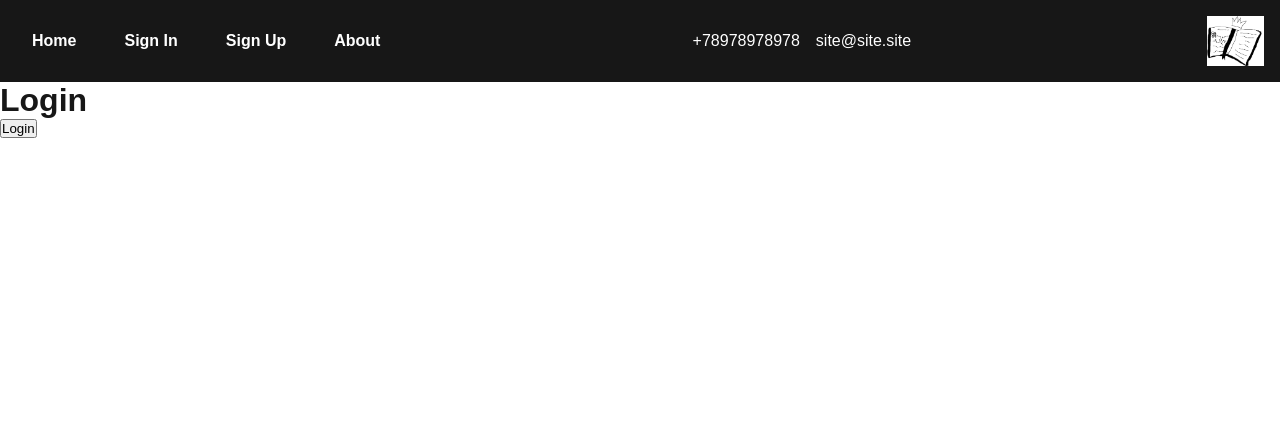
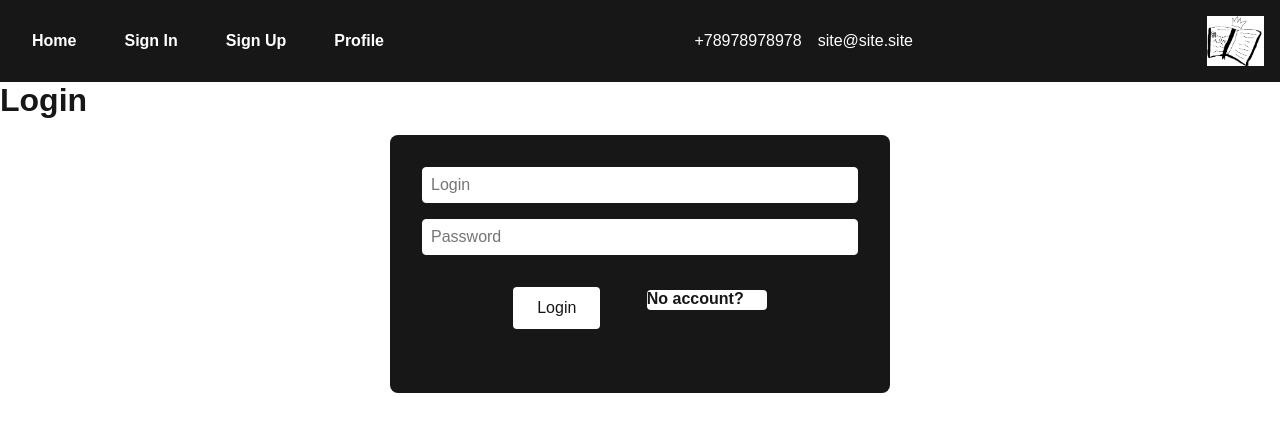
Before and after one commit to 3ablik/books, a Next.js app: page /login in a window 1280 px wide. Before the commit this address had no page. Shown: the top 432 px of the page. Built offline with nearby package versions, Linux system fonts and the light colour scheme.

Commit message:
Fixed all
Added:
AuthForm
RegisterForm
RegisterContext

Fixed:
login.js
register.js
AuthContext.js
layout.js

updated:
profile

```diff
--- a/package.json
+++ b/package.json
@@ -9,8 +9,9 @@
     "lint": "next lint"
   },
   "dependencies": {
+    "next": "15.1.6",
     "react": "^19.0.0",
     "react-dom": "^19.0.0",
-    "next": "15.1.6"
+    "styled-components": "^6.1.15"
   }
 }
--- a/src/app/context/AuthContext.js
+++ b/src/app/context/AuthContext.js
@@ -1,19 +1,22 @@
 "use client";
 import React, { useState, useContext, createContext, useEffect } from "react";
 
-const AuthContext = createContext({ isAuthenticated: false, login: () => {} });
+const AuthContext = createContext({ isAuthenticated: false, auth: () => {} });
 
 export const AuthProvider = ({ children }) => {
+  console.log("AuthProvider");
   const [isAuthenticated, setIsAuthenticated] = useState(false);
 
   const auth = () => {
-    setIsAuthenticated((prevState) => {
-      const newState = !prevState;
-      return newState;
-    });
+    setIsAuthenticated(true);
   };
+  useEffect(() => {
+    console.log("Auth state changed:", isAuthenticated);
+  }, [isAuthenticated]);
 
-  useEffect(() => {}, [isAuthenticated]);
+  useEffect(() => {
+    console.log(isAuthenticated);
+  }, [isAuthenticated]);
 
   return (
     <AuthContext.Provider value={{ isAuthenticated, auth }}>
--- /dev/null
+++ b/src/app/context/RegisterContext.js
@@ -0,0 +1,34 @@
+"use client";
+import React, { useState, createContext, useContext } from "react";
+
+const RegisterContext = createContext();
+
+export const RegisterProvider = ({ children }) => {
+  const [accounts, setAccounts] = useState([
+    {
+      login: "admin",
+      email: "admin@admin.admin",
+      password: "admin123",
+      id: 0,
+    },
+  ]);
+
+  const [user, setUser] = useState({});
+
+  const addAccount = (login, email, password) => {
+    setAccounts((prev) => {
+      const newId = prev.length;
+      const newAccount = { login, email, password, id: newId };
+      setUser(newAccount);
+      return [...prev, newAccount];
+    });
+  };
+
+  return (
+    <RegisterContext.Provider value={{ accounts, addAccount, user }}>
+      {children}
+    </RegisterContext.Provider>
+  );
+};
+
+export const useRegister = () => useContext(RegisterContext);
--- a/src/app/globals.css
+++ b/src/app/globals.css
@@ -207,3 +207,110 @@ footer p {
   max-height: 90vh;
   overflow-y: auto;
 }
+
+.container {
+  display: flex;
+  flex-direction: column;
+  align-items: center;
+  padding: 2rem;
+}
+
+h1 {
+  font-size: 2rem;
+  margin-bottom: 1rem;
+}
+
+button {
+  padding: 0.75rem 1.5rem;
+  background-color: var(--background);
+  color: var(--foreground);
+  border: none;
+  border-radius: 4px;
+  font-size: 1rem;
+  cursor: pointer;
+  transition: background-color 0.3s;
+}
+
+button:hover {
+  background-color: #333;
+}
+
+input {
+  width: 100%;
+  padding: 0.5rem;
+  border: 1px solid var(--background);
+  border-radius: 4px;
+  font-size: 1rem;
+  margin-bottom: 1rem;
+}
+
+.link {
+  color: var(--foreground);
+  text-decoration: none;
+  font-weight: bold;
+  margin-top: 1rem;
+  transition: color 0.3s;
+}
+
+.link:hover {
+  color: #333;
+}
+
+.login-form {
+  display: flex;
+  flex-direction: column;
+  align-items: center;
+  gap: 1rem;
+  padding: 2rem;
+  background-color: var(--foreground);
+  color: var(--background);
+  border-radius: 8px;
+  width: 100%;
+  max-width: 500px;
+  margin: 0 auto;
+}
+
+.register-form {
+  display: flex;
+  flex-direction: column;
+  align-items: center;
+  gap: 1rem;
+  padding: 2rem;
+  background-color: var(--foreground);
+  color: var(--background);
+  border-radius: 8px;
+  width: 100%;
+  max-width: 500px;
+  margin: 0 auto;
+}
+
+.profile {
+  display: flex;
+  flex-direction: column;
+  align-items: center;
+  padding: 2rem;
+}
+
+.profile h3 {
+  font-size: 1.25rem;
+  margin-bottom: 0.5rem;
+}
+
+.profile .sign-in-link {
+  display: flex;
+  justify-content: center;
+  align-items: center;
+  margin-top: 10px;
+  width: 100px;
+  height: 50px;
+  background-color: lightgray;
+  border: 1px solid gray;
+  text-decoration: none;
+  color: var(--foreground);
+  font-size: 25px;
+  transition: background-color 0.3s;
+}
+
+.profile .sign-in-link:hover {
+  background-color: gray;
+}
--- a/src/app/layout.js
+++ b/src/app/layout.js
@@ -4,6 +4,7 @@ import "./globals.css";
 import img from "../app/components/images/logo.png";
 import Link from "next/link";
 import { AuthProvider } from "./context/AuthContext";
+import { RegisterProvider } from "./context/RegisterContext";
 
 const geistSans = Geist({
   variable: "--font-geist-sans",
@@ -18,23 +19,16 @@ const geistMono = Geist_Mono({
 export default function RootLayout({ children }) {
   return (
     <AuthProvider>
+      <RegisterProvider>
         <html lang="en">
           <body className={`${geistSans.variable} ${geistMono.variable}`}>
             <header>
               <nav>
                 <div>
                   <Link href="/">Home</Link>
-                <Link
-                  onClick={() => {
-                    localStorage.setItem("fromUserClick", "true");
-                    window.location.href = "/login";
-                  }}
-                  href="/login"
-                >
-                  Sign In
-                </Link>
+                  <Link href="/login">Sign In</Link>
                   <Link href="register">Sign Up</Link>
-                <Link href="/about">About</Link>
+                  <Link href="/profile">Profile</Link>
                 </div>
                 <div>
                   <p>+78978978978</p>
@@ -47,6 +41,7 @@ export default function RootLayout({ children }) {
             {children}
           </body>
         </html>
+      </RegisterProvider>
     </AuthProvider>
   );
 }
--- /dev/null
+++ b/src/app/login/LoginForm.jsx
@@ -0,0 +1,88 @@
+"use client";
+import React, { useState, useEffect } from "react";
+import { useRouter } from "next/navigation";
+import { useAuth } from "../context/AuthContext";
+import { useRegister } from "../context/RegisterContext";
+import Link from "next/link";
+import styled from "styled-components";
+
+const LoginForm = () => {
+  const router = useRouter();
+  const [login, setLogin] = useState("");
+  const [password, setPassword] = useState("");
+
+  const { isAuthenticated, auth } = useAuth();
+  const { accounts } = useRegister();
+
+  const [wrong, setWrong] = useState(false);
+
+  const handleLogin = (e) => {
+    setLogin(e.target.value);
+  };
+  const handlePassword = (e) => {
+    setPassword(e.target.value);
+  };
+
+  const handleAccount = () => {
+    accounts.filter((account) => {
+      if (account.login == login) {
+        if (account.password == password) {
+          auth();
+        } else {
+          setWrong(true);
+        }
+      }
+    });
+  };
+
+  const StyledLink = styled(Link)`
+    display: flex;
+    align-items: center;
+  `;
+
+  useEffect(() => {
+    if (isAuthenticated) {
+      router.push("/");
+    }
+  }, [isAuthenticated, router]);
+
+  return (
+    <div className="login-form">
+      <div>
+        <input onChange={handleLogin} placeholder="Login" type="text" />
+        <input onChange={handlePassword} placeholder="Password" type="text" />
+      </div>
+      <div
+        style={{
+          display: "flex",
+          width: "300px",
+          justifyContent: "space-around",
+          alignItems: "center",
+        }}
+      >
+        <button onClick={handleAccount}>Login</button>
+        <StyledLink href="/register">
+          <h1
+            style={{
+              backgroundColor: "#ffffff",
+              color: "#171717",
+              border: "none",
+              borderRadius: "4px",
+              fontSize: "1rem",
+              cursor: "pointer",
+              transition: "backgroundColor 0.3s",
+              height: "20px",
+              width: "120px",
+            }}
+          >
+            No account?
+          </h1>
+        </StyledLink>
+      </div>
+
+      {wrong ? <h1>Wrong password or login</h1> : <h1></h1>}
+    </div>
+  );
+};
+
+export default LoginForm;
--- a/src/app/login/page.js
+++ b/src/app/login/page.js
@@ -1,42 +1,12 @@
 "use client";
-import React, { useEffect, useState } from "react";
-import { useAuth } from "../context/AuthContext";
-import { useRouter } from "next/navigation";
-import { accountsData } from "../register/page";
+import React from "react";
+import LoginForm from "./LoginForm";
 
 const Login = () => {
-  console.log(accountsData);
-
-  const router = useRouter();
-  const { isAuthenticated, auth } = useAuth();
-  const [isManualLogin, setIsManualLogin] = useState(false);
-
-  useEffect(() => {
-    const fromUserClick = localStorage.getItem("fromUserClick");
-
-    if (fromUserClick === "true") {
-      setIsManualLogin(true);
-    }
-  }, []);
-
-  useEffect(() => {
-    console.log(isAuthenticated, "isauth");
-    console.log(isManualLogin, "Check");
-
-    if (isAuthenticated && !isManualLogin) {
-      localStorage.removeItem("fromUserClick");
-      router.push("/");
-    }
-  }, [isAuthenticated, router, isManualLogin]);
-
-  useEffect(() => {
-    auth();
-  }, []);
-
   return (
     <div>
       <h1>Login</h1>
-      <button onClick={auth}>Login</button>
+      <LoginForm />
     </div>
   );
 };
--- a/src/app/register/RegisterForm.jsx
+++ b/src/app/register/RegisterForm.jsx
@@ -1,14 +1,18 @@
 "use client";
 import React, { useState, useEffect } from "react";
 import { useAuth } from "../context/AuthContext";
+import { useRegister } from "../context/RegisterContext";
 import { useRouter } from "next/navigation";
 
-const RegisterForm = ({ accounts, setAccounts }) => {
+const RegisterForm = () => {
   const router = useRouter();
+
   const [login, setLogin] = useState("");
   const [email, setEmail] = useState("");
   const [password, setPassword] = useState("");
+
   const { isAuthenticated, auth } = useAuth();
+  const { addAccount } = useRegister();
 
   const handleLogin = (e) => {
     setLogin(e.target.value);
@@ -21,18 +25,10 @@ const RegisterForm = ({ accounts, setAccounts }) => {
   };
 
   const handleNewAccount = () => {
-    setAccounts((accounts) => [
-      ...accounts,
-      {
-        login: login,
-        email: email,
-        password: password,
-        id: accounts.length,
-      },
-    ]);
-    console.log(accounts);
+    addAccount(login, email, password);
     auth();
   };
+
   useEffect(() => {
     if (isAuthenticated) {
       router.push("/");
@@ -40,7 +36,7 @@ const RegisterForm = ({ accounts, setAccounts }) => {
   }, [isAuthenticated, router]);
 
   return (
-    <div>
+    <div className="register-form">
       <div>
         <input onChange={handleLogin} placeholder="Login" type="text" />
         <input onChange={handleEmail} placeholder="E-mail" type="text" />
--- a/src/app/register/page.js
+++ b/src/app/register/page.js
@@ -1,21 +1,14 @@
 "use client";
-import React, { useState } from "react";
+import React from "react";
 import RegisterForm from "./RegisterForm";
-
-export const accountsData = [
-  {
-    login: "admin",
-    email: "admin@admin.admin",
-    password: "admin123",
-  },
-];
+import Link from "next/link";
 
 export default function Register() {
-  const [accounts, setAccounts] = useState(accountsData);
-
   return (
     <div>
-      <RegisterForm accounts={accounts} setAccounts={setAccounts} />
+      <h1>Register</h1>
+      <RegisterForm />
+      <Link href="/login">Have account?</Link>
     </div>
   );
 }
```
Also changed, not shown: src/app/components/main/main.js (+7 -0 lines), src/app/profile/page.js (+55 -3 lines), 1 other file (tests, documents, lock files or other folders). Lines whose indentation alone changed are shown as unchanged.
